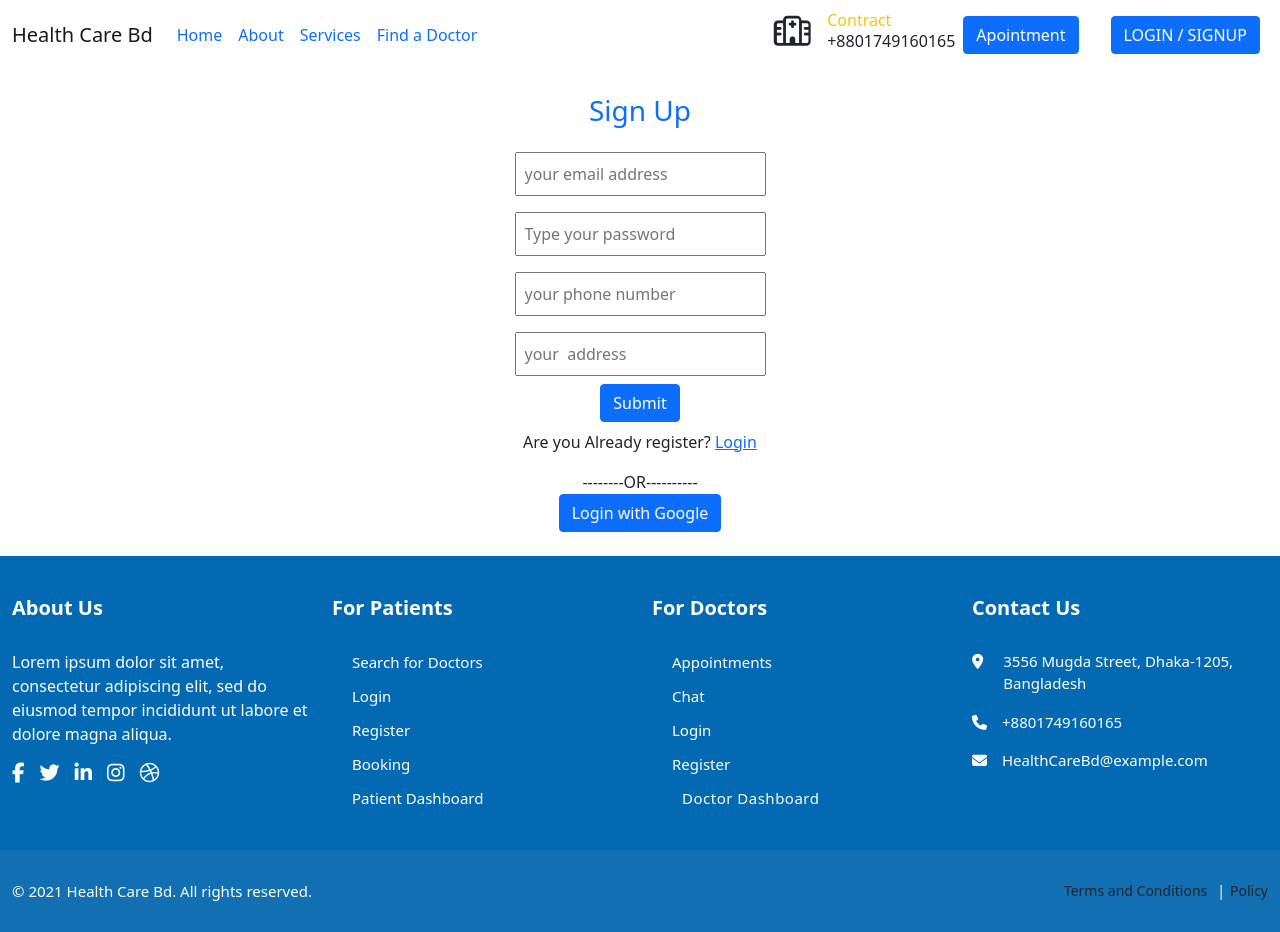
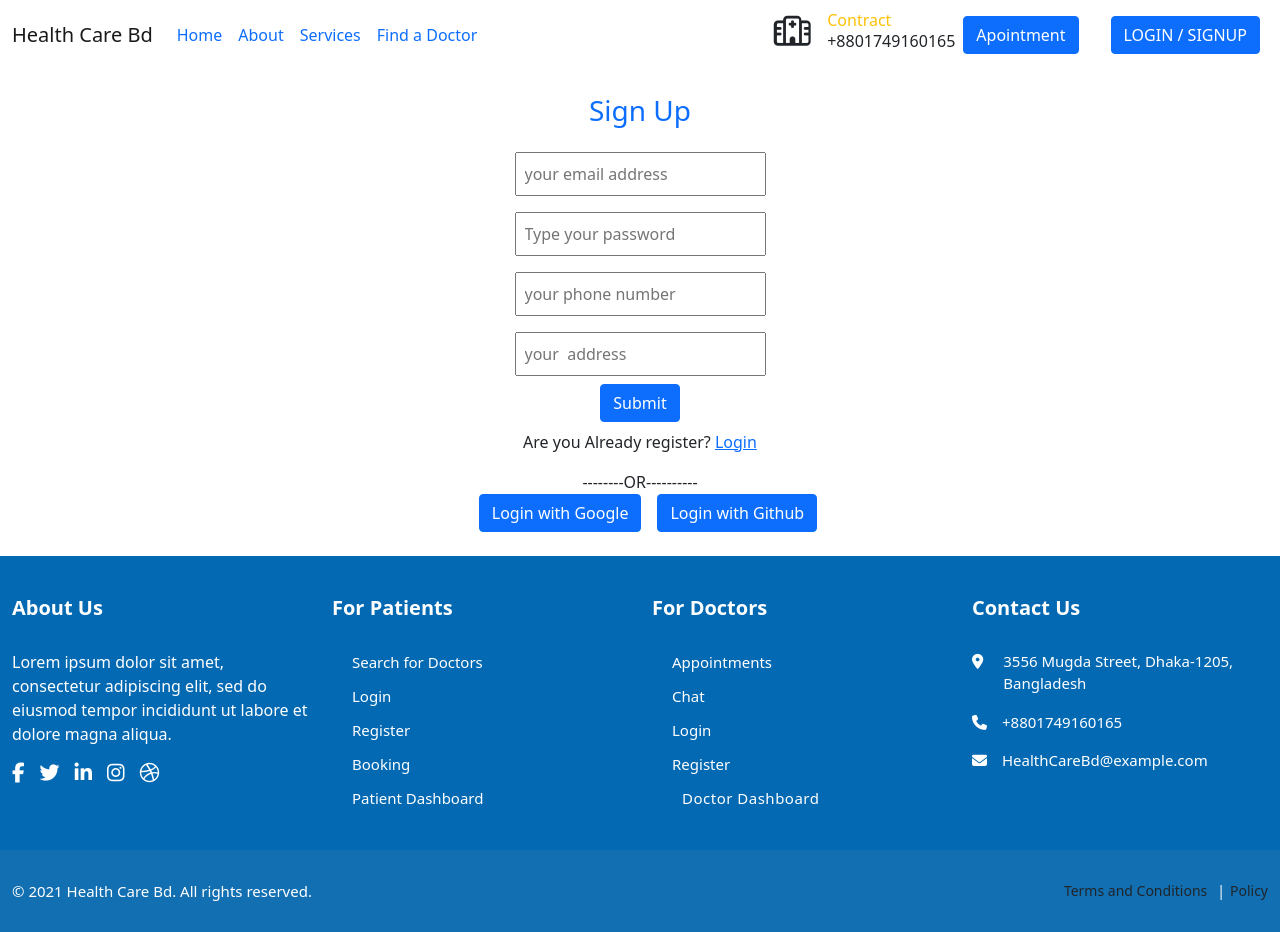
Before and after one commit to mahmudul165/Intensive-Care, a React (Create React App) app: page /register in a window 1280 px wide. Built offline with nearby package versions, Linux system fonts and the light colour scheme; no server answers.

Commit message:
added git login

```diff
--- a/src/Components/Login/Login.js
+++ b/src/Components/Login/Login.js
@@ -38,8 +38,11 @@ const Login = () => {
       </p>
       {/* sign in with google */}
       <div>---------OR---------</div>
-      <button onClick={SignInUsingGoogle} className="btn btn-primary">
+      <button onClick={SignInUsingGoogle} className="btn btn-primary mx-3">
         Login with Google
+      </button>
+      <button onClick={SignInUsingGit} className="btn btn-primary">
+        Login with Github
       </button>
     </div>
   );
--- a/src/Components/Register/Register.js
+++ b/src/Components/Register/Register.js
@@ -1,8 +1,11 @@
 import React from "react";
 import { useForm } from "react-hook-form";
 import { Link } from "react-router-dom";
+import useAuth from "../hooks/useAuth";
 
 const Register = () => {
+  const { user, error, SignInUsingGoogle, SignInUsingGit, handleSignOut } =
+    useAuth();
   const {
     register,
     handleSubmit,
@@ -48,7 +51,12 @@ const Register = () => {
         </p>
         {/* sign in with google */}
         <div>--------OR----------</div>
-        <button className="btn btn-primary">Login with Google</button>
+        <button onClick={SignInUsingGoogle} className="btn btn-primary mx-3">
+          Login with Google
+        </button>
+        <button onClick={SignInUsingGit} className="btn btn-primary">
+          Login with Github
+        </button>
       </div>
     </>
   );
--- a/src/Components/hooks/useFirebase.js
+++ b/src/Components/hooks/useFirebase.js
@@ -29,6 +29,7 @@ const useFirebase = () => {
         seterror(error.message);
       });
   };
+  // login or signup using github
   const SignInUsingGit = () => {
     signInWithPopup(auth, gitProvider)
       .then((result) => {
@@ -54,7 +55,15 @@ const useFirebase = () => {
       }
     });
   }, []);
-  return { user, error, SignInUsingGoogle, SignInUsingGit, handleSignOut };
+  return {
+    user,
+    seterror,
+    setuser,
+    error,
+    SignInUsingGoogle,
+    SignInUsingGit,
+    handleSignOut,
+  };
 };
 
 export default useFirebase;
```
